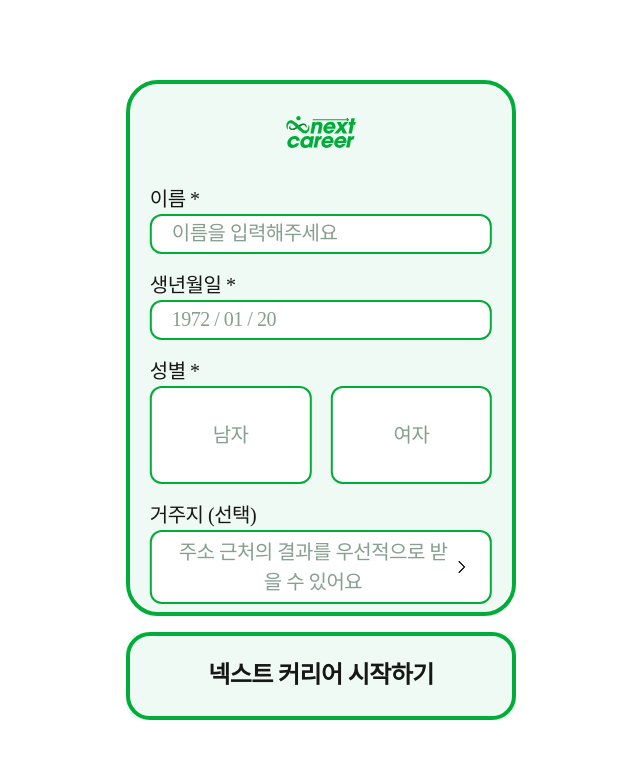
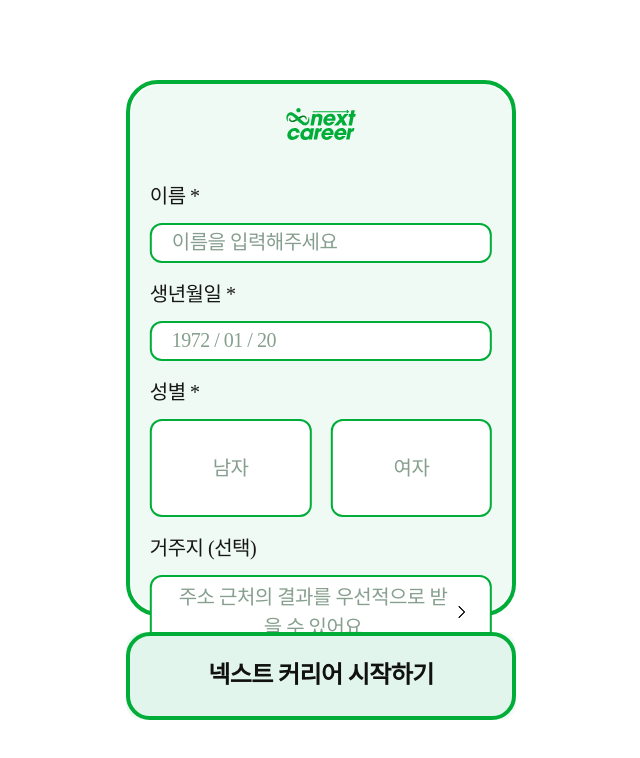
Before and after one commit to seyun31/2025_SEASONTHON_TEAM_42_FE, a Next.js app: page /member/signup in a window 1280 px wide. Shown: the top 758 px of the page, without its empty margins (319-959 px from the left). Built offline with nearby package versions, Linux system fonts and the light colour scheme; a web font is replaced by a local one.

Commit message:
feat(ui) : 사용자 정보 페이지 버튼 사이 간격 스타일링 추가

```diff
--- a/src/app/(auth)/member/signup/page.tsx
+++ b/src/app/(auth)/member/signup/page.tsx
@@ -10,14 +10,34 @@ export default function Signup() {
   const searchParams = useSearchParams();
   const [selectedGender, setSelectedGender] = useState<string>('');
   const [address, setAddress] = useState<string>('');
+  const [name, setName] = useState<string>('');
+  const [birthDate, setBirthDate] = useState<string>('');
+
+  // 페이지 로드 시 local storage에서 저장된 정보 불러오기
+  useEffect(() => {
+    const savedName = localStorage.getItem('signup-name');
+    const savedBirthDate = localStorage.getItem('signup-birthDate');
+    const savedGender = localStorage.getItem('signup-gender');
+    const savedAddress = localStorage.getItem('signup-address');
+
+    if (savedName) setName(savedName);
+    if (savedBirthDate) setBirthDate(savedBirthDate);
+    if (savedGender) setSelectedGender(savedGender);
+    if (savedAddress) setAddress(savedAddress);
+  }, []);
 
   // URL 쿼리 파라미터에서 주소 정보 받아오기
   useEffect(() => {
     const addressFromQuery = searchParams.get('address');
     if (addressFromQuery) {
       setAddress(addressFromQuery);
+      localStorage.setItem('signup-address', addressFromQuery);
     }
   }, [searchParams]);
+
+  // 필수 필드가 모두 입력되었는지 확인
+  const isFormValid =
+    name.trim() !== '' && birthDate.trim() !== '' && selectedGender !== '';
 
   return (
     <div className="flex min-h-screen items-center justify-center">
@@ -27,7 +47,7 @@ export default function Signup() {
           <div className="absolute inset-0 rounded-[32px] bg-primary-20 opacity-50 pointer-events-none" />
 
           {/* 로고 이미지 */}
-          <div className="absolute top-[32px] left-1/2 transform -translate-x-1/2 z-20">
+          <div className="absolute top-[24px] left-1/2 transform -translate-x-1/2 z-20">
             <Image
               src="/assets/logos/name-logo.svg"
               alt="nextcareer 메인 로고"
@@ -38,40 +58,53 @@ export default function Signup() {
           </div>
 
           {/* 사용자 정보 영역 */}
-          <div className="absolute top-[100px] left-1/2 transform -translate-x-1/2 z-10 flex flex-col gap-4 w-[calc(30.5vw-48px)]">
+          <div className="absolute top-[85px] left-1/2 transform -translate-x-1/2 z-10 flex flex-col gap-4 w-[calc(30.5vw-48px)]">
             {/* 이름 입력 */}
-            <div>
+            <div className="relative top-[12px]">
               <label className="block text-body-large-medium mb-4">
                 이름 *
               </label>
               <input
                 type="text"
+                value={name}
+                onChange={(e) => {
+                  setName(e.target.value);
+                  localStorage.setItem('signup-name', e.target.value);
+                }}
                 placeholder="이름을 입력해주세요"
-                className="my-input w-full h-[5vh] py-4 bg-white border-2 border-primary-90 rounded-[12px] text-body-large-medium focus:outline-none focus:border-primary-300"
+                className="my-input relative top-[12px] w-full h-[5vh] py-4 bg-white border-2 border-primary-90 rounded-[12px] text-body-large-medium focus:outline-none focus:border-primary-300"
               />
             </div>
 
             {/* 생년월일 입력 */}
-            <div>
+            <div className="relative top-[24px]">
               <label className="block text-body-large-medium mb-4">
                 생년월일 *
               </label>
               <input
                 type="text"
+                value={birthDate}
+                onChange={(e) => {
+                  setBirthDate(e.target.value);
+                  localStorage.setItem('signup-birthDate', e.target.value);
+                }}
                 placeholder="1972 / 01 / 20"
-                className="my-input w-full h-[5vh] py-4 bg-white border-2 border-primary-90 rounded-[12px] text-body-large-medium focus:outline-none focus:border-primary-300"
+                className="my-input relative top-[12px] w-full h-[5vh] py-4 bg-white border-2 border-primary-90 rounded-[12px] text-body-large-medium focus:outline-none focus:border-primary-300"
               />
             </div>
 
             {/* 성별 선택 */}
-            <div>
+            <div className="relative top-[36px]">
               <label className="block text-body-large-medium mb-4">
                 성별 *
               </label>
               <div className="flex gap-[1.5vw]">
                 <button
-                  onClick={() => setSelectedGender('남자')}
-                  className={`flex-1 h-[12.3vh] border-2 border-primary-90 rounded-[12px] text-body-large-medium text-gray-50 focus:outline-none transition-colors ${
+                  onClick={() => {
+                    setSelectedGender('남자');
+                    localStorage.setItem('signup-gender', '남자');
+                  }}
+                  className={`relative top-[12px] flex-1 h-[12.3vh] border-2 border-primary-90 rounded-[12px] text-body-large-medium text-gray-50 focus:outline-none transition-colors ${
                     selectedGender === '남자'
                       ? 'bg-primary-90 text-white'
                       : 'bg-white text-black hover:border-primary-300'
@@ -80,8 +113,11 @@ export default function Signup() {
                   남자
                 </button>
                 <button
-                  onClick={() => setSelectedGender('여자')}
-                  className={`flex-1 h-[12.3vh] border-2 border-primary-90 rounded-[12px] text-body-large-medium text-gray-50 focus:outline-none transition-colors ${
+                  onClick={() => {
+                    setSelectedGender('여자');
+                    localStorage.setItem('signup-gender', '여자');
+                  }}
+                  className={`relative top-[12px] flex-1 h-[12.3vh] border-2 border-primary-90 rounded-[12px] text-body-large-medium text-gray-50 focus:outline-none transition-colors ${
                     selectedGender === '여자'
                       ? 'bg-primary-90 text-white'
                       : 'bg-white text-black hover:border-primary-300'
@@ -93,10 +129,11 @@ export default function Signup() {
             </div>
 
             {/* 거주지 선택 */}
-            <div>
+            <div className="relative top-[48px]">
               <label className="block text-body-large-medium mb-4">
                 거주지 (선택)
               </label>
+              <div className="relative top-[12px]">
                 <AddressButton
                   value={address}
                   onClick={() => {
@@ -106,11 +143,19 @@ export default function Signup() {
               </div>
             </div>
           </div>
+        </div>
 
         {/* 시작하기 버튼 */}
         <div className="relative">
           <div className="absolute inset-0 rounded-[16px] bg-primary-20 opacity-50 pointer-events-none" />
-          <button className="relative z-10 w-[30.5vw] h-[11.1vh] rounded-[24px] border-4 border-primary-90 text-title-medium">
+          <button
+            disabled={!isFormValid}
+            className={`relative z-10 w-[30.5vw] h-[11.1vh] rounded-[24px] border-4 border-primary-90 text-title-medium transition-colors ${
+              isFormValid
+                ? 'bg-primary-90 text-white'
+                : 'bg-primary-20 text-black cursor-not-allowed'
+            }`}
+          >
             넥스트 커리어 시작하기
           </button>
         </div>
```
Lines whose indentation alone changed are shown as unchanged.
